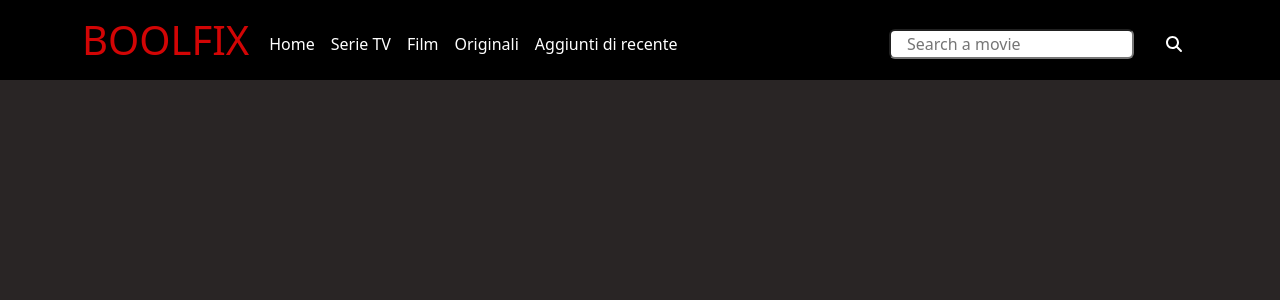
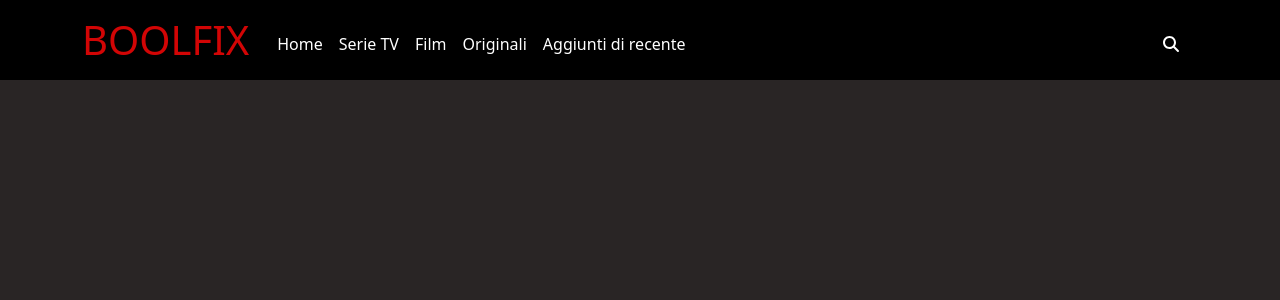
Before and after one commit to LorenzoTesoro/vite-boolflix, a Vue app: page / in a window 1280 px wide. Shown: the top 300 px of the page. Built offline with nearby package versions, Linux system fonts and the light colour scheme.

Commit message:
refactoring header

```diff
--- /dev/null
+++ b/src/assets/scss/partials/_header.scss
@@ -0,0 +1,56 @@
+header {
+  background-color: black;
+  padding-top: 1rem;
+  padding-bottom: 1rem;
+  height: 10vh;
+
+  h1 {
+    color: rgb(210, 5, 5);
+  }
+  .nav-item {
+    .nav-link {
+      color: white;
+    }
+  }
+
+  .container {
+    display: flex;
+    align-items: center;
+    justify-content: space-between;
+
+    .searchbox {
+      display: flex;
+
+      input {
+        background: white;
+        border: none;
+        outline: none;
+        color: black;
+        width: 0;
+        padding: 0;
+
+        &::placeholder {
+          padding-left: 0.5rem;
+        }
+      }
+      button {
+        background: none;
+        border: none;
+        outline: none;
+        padding: 0.5rem 0.7rem;
+
+        .search-icon {
+          color: white;
+          font-size: 1rem;
+          cursor: pointer;
+        }
+      }
+      /* hover on input */
+      &:hover input {
+        width: auto;
+        padding: 0.3rem 0.5rem;
+        transition: 0.45s;
+      }
+    }
+  }
+}
--- /dev/null
+++ b/src/assets/scss/partials/_main.scss
@@ -0,0 +1,55 @@
+main {
+  padding: 2rem;
+  color: white;
+
+  .container {
+    padding-bottom: 1rem;
+
+    .row {
+      display: flex;
+
+      p img {
+        width: 25px;
+        height: 10px;
+        padding-left: 0.5rem;
+      }
+
+      .card {
+        background-repeat: no-repeat;
+        background-size: cover;
+
+        &:hover .card-body {
+          background-color: rgba($color: #000000, $alpha: 0.8);
+          transition: all 0.4s ease-in-out;
+
+          .card-title,
+          .card-text,
+          .movie_actors,
+          .movie_genres {
+            display: block;
+          }
+        }
+      }
+
+      .card-body {
+        border: 1px solid white;
+        display: flex;
+        flex-direction: column;
+        padding-inline: 1rem;
+        height: 400px;
+        overflow-y: hidden;
+        font-size: 0.8rem;
+        padding-top: 1rem;
+        .card-text,
+        .movie_genres,
+        .movie_actors,
+        .card-title {
+          display: none;
+        }
+        .fa-star {
+          color: goldenrod;
+        }
+      }
+    }
+  }
+}
--- a/src/assets/style.scss
+++ b/src/assets/style.scss
@@ -1,4 +1,6 @@
 @use "../node_modules/bootstrap/scss/bootstrap.scss";
+@use "./scss/partials/header.scss";
+@use "./scss/partials/main.scss";
 
 body {
   min-height: 100vh;
--- a/src/components/MovieItem.vue
+++ b/src/components/MovieItem.vue
@@ -121,57 +121,7 @@ export default {
   </div>
 </template>
 
-<style lang="scss" scoped>
-p img {
-  width: 25px;
-  height: 10px;
-  padding-left: 0.5rem;
-}
-
-.card {
-  background-repeat: no-repeat;
-  background-size: cover;
-
-  &:hover .card-body {
-    background-color: rgba($color: #000000, $alpha: 0.8);
-    transition: all 0.4s ease-in-out;
-
-    .card-title,
-    .card-text,
-    .movie_actors,
-    .movie_genres {
-      display: block;
-    }
-  }
-}
-
-.card-body {
-  border: 1px solid white;
-  display: flex;
-  flex-direction: column;
-  padding-inline: 1rem;
-  height: 400px;
-  overflow-y: hidden;
-  font-size: 0.8rem;
-  padding-top: 1rem;
-  .card-text,
-  .movie_genres,
-  .movie_actors,
-  .card-title {
-    display: none;
-  }
-  .fa-star {
-    color: goldenrod;
-  }
-}
-</style>
-
 <!-- TODO:
-- Milestone 5:
-  Partendo da un film o da una serie, richiedere all'API quali sono gli attori che fanno
-  parte del cast aggiungendo alla nostra scheda Film / Serie SOLO i primi 5 restituiti
-  dall’API con Nome e Cognome, e i generi associati al film con questo schema:
-  “Genere 1, Genere 2, …”.
 - Milestone 6:
   Creare una lista di generi richiedendo quelli disponibili all'API e creare dei filtri con i
   generi tv e movie per mostrare/nascondere le schede ottenute con la ricerca.
--- a/src/components/MoviesList.vue
+++ b/src/components/MoviesList.vue
@@ -20,9 +20,3 @@ export default {
     <MovieItem :movie="movie" v-for="movie in store.movies" />
   </div>
 </template>
-
-<style lang="scss">
-.row {
-  display: flex;
-}
-</style>
--- a/src/components/NavBar.vue
+++ b/src/components/NavBar.vue
@@ -7,7 +7,7 @@ export default {
 <template>
   <div class="d-flex">
     <h1 class="text-uppercase">Boolfix</h1>
-    <nav class="navbar navbar-expand-sm navbar-light">
+    <nav class="navbar navbar-expand-sm navbar-light ps-2">
       <div class="container">
         <div class="collapse navbar-collapse" id="collapsibleNavId">
           <ul class="navbar-nav me-auto mt-2 mt-lg-0">
@@ -32,14 +32,3 @@ export default {
     </nav>
   </div>
 </template>
-
-<style lang="scss" scoped>
-h1 {
-  color: rgb(210, 5, 5);
-}
-.nav-item {
-  a {
-    color: white;
-  }
-}
-</style>
--- a/src/components/Searchbox.vue
+++ b/src/components/Searchbox.vue
@@ -12,43 +12,21 @@ export default {
 </script>
 
 <template>
-  <div class="searchBox">
+  <div class="searchbox">
     <input
       class="rounded"
       type="search"
       @keypress.enter="$emit('keySearch')"
       v-model="store.config.params.query"
-      placeholder="Search a movie"
+      placeholder="Search"
     />
-    <font-awesome-icon
-      icon="fa-solid fa-magnifying-glass"
-      class="search"
-      @click="$emit('clickSearch')"
-    />
-    <!-- <button class="rounded" @click="$emit('clickSearch')">Search</button> -->
+    <button class="mx-2" @click="$emit('clickSearch')">
+      <font-awesome-icon
+        icon="fa-solid fa-magnifying-glass"
+        class="search-icon"
+      />
+    </button>
   </div>
 </template>
 
-<style lang="scss" scoped>
-.searchbox {
-  width: 50px;
-}
-
-input {
-  margin-right: 1rem;
-  padding-left: 0.5rem;
-  &::placeholder {
-    padding-left: 0.5rem;
-  }
-}
-
-// l'hover non funziona- da fixare
-.search {
-  color: white;
-  padding-inline: 1rem;
-}
-
-.search:hover input {
-  display: inline-block;
-}
-</style>
+<!-- Todo: aggiungere icone user, notifiche, user_category -->
--- a/src/components/layout/AppHeader.vue
+++ b/src/components/layout/AppHeader.vue
@@ -34,19 +34,3 @@ export default {
     </div>
   </header>
 </template>
-
-<style lang="scss" scoped>
-header {
-  background-color: black;
-  color: white;
-  padding-top: 1rem;
-  padding-bottom: 1rem;
-  height: 10vh;
-
-  .container {
-    display: flex;
-    align-items: center;
-    justify-content: space-between;
-  }
-}
-</style>
--- a/src/components/layout/AppMain.vue
+++ b/src/components/layout/AppMain.vue
@@ -16,13 +16,3 @@ export default {
     </div>
   </main>
 </template>
-
-<style lang="scss" scoped>
-.container {
-  padding-bottom: 1rem;
-}
-main {
-  padding: 2rem;
-  color: white;
-}
-</style>
```
